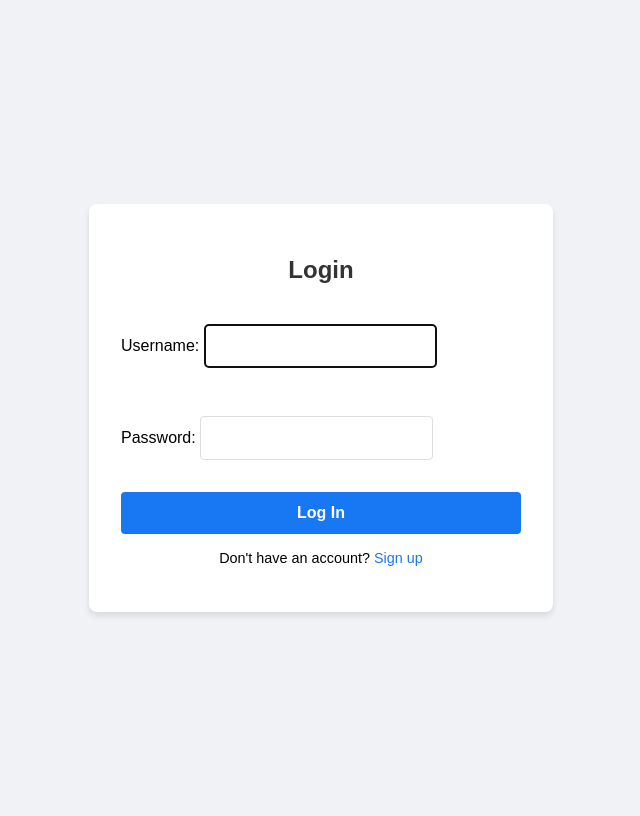
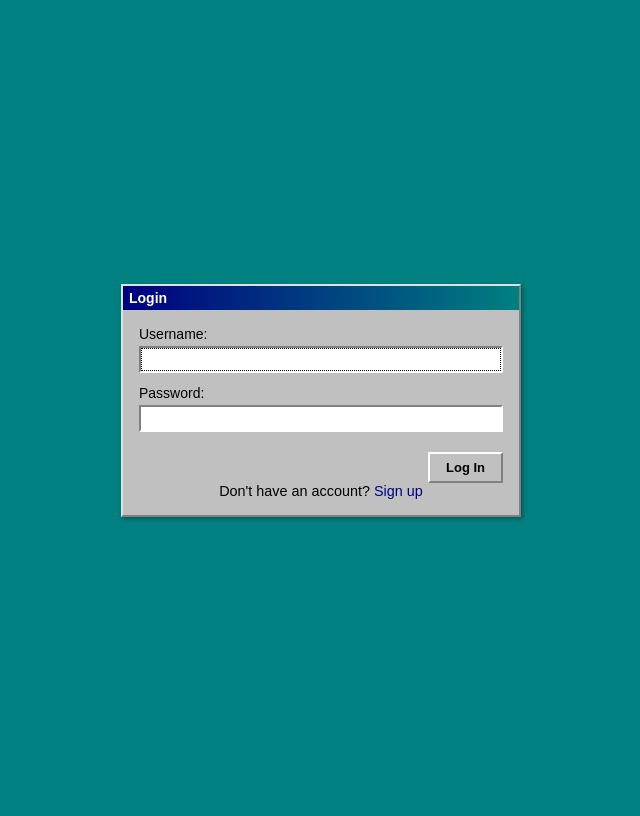
Before and after one commit to PSYEONE/web-auction-app, a Django app: page /login/ in a window 1280 px wide. Shown: the whole page, without its empty margins (319-959 px from the left). After the commit the page ends 520 px from the top, so only its background shows below. Run offline with Django 3.2, Linux system fonts and the light colour scheme.

Commit message:
made login and signup same style

```diff
--- a/api/templates/api/login.html
+++ b/api/templates/api/login.html
@@ -5,35 +5,150 @@
     <meta name="viewport" content="width=device-width, initial-scale=1.0">
     <title>Login</title>
     <style>
-        body { font-family: sans-serif; display: flex; justify-content: center; align-items: center; height: 100vh; background-color: #f0f2f5; }
-        .container { background: white; padding: 2rem; border-radius: 8px; box-shadow: 0 4px 6px rgba(0,0,0,0.1); width: 100%; max-width: 400px; }
-        h2 { text-align: center; margin-bottom: 1.5rem; color: #333; }
-        form { display: flex; flex-direction: column; gap: 1rem; }
-        input { padding: 0.75rem; border: 1px solid #ddd; border-radius: 4px; font-size: 1rem; }
-        button { padding: 0.75rem; background-color: #1877f2; color: white; border: none; border-radius: 4px; cursor: pointer; font-size: 1rem; font-weight: bold; }
-        button:hover { background-color: #166fe5; }
-        .links { margin-top: 1rem; text-align: center; font-size: 0.9rem; }
-        a { color: #1877f2; text-decoration: none; }
-        a:hover { text-decoration: underline; }
-        .error { color: red; font-size: 0.875rem; margin-bottom: 1rem; }
+        @import url('https://fonts.googleapis.com/css2?family=Press+Start+2P&display=swap');
+
+        :root {
+            /* Windows 95 Colors */
+            --win-gray: #c0c0c0;
+            --win-dark-gray: #808080;
+            --win-light-gray: #dfdfdf;
+            --win-blue: #000080;
+            --win-teal: #008080;
+            --win-highlight: #0000ff;
+            --win-black: #000000;
+            --win-white: #ffffff;
+        }
+
+        * {
+            margin: 0;
+            padding: 0;
+            box-sizing: border-box;
+        }
+
+        body {
+            font-family: 'MS Sans Serif', Arial, sans-serif;
+            background-color: var(--win-teal);
+            display: flex;
+            justify-content: center;
+            align-items: center;
+            height: 100vh;
+            image-rendering: pixelated;
+        }
+
+        .window {
+            background: var(--win-gray);
+            border: 2px solid;
+            border-color: var(--win-light-gray) var(--win-dark-gray) var(--win-dark-gray) var(--win-light-gray);
+            box-shadow: 2px 2px 4px rgba(0, 0, 0, 0.3);
+            width: 90%;
+            max-width: 400px;
+        }
+
+        .window-title {
+            background: linear-gradient(to right, var(--win-blue), var(--win-teal));
+            color: var(--win-white);
+            padding: 4px 6px;
+            font-weight: bold;
+            display: flex;
+            align-items: center;
+            justify-content: space-between;
+            font-size: 14px;
+        }
+
+        .window-body {
+            padding: 16px;
+        }
+
+        form p {
+            margin-bottom: 12px;
+        }
+
+        label {
+            display: block;
+            margin-bottom: 4px;
+            font-size: 14px;
+        }
+
+        input {
+            background: var(--win-white);
+            border: 2px solid;
+            border-color: var(--win-dark-gray) var(--win-white) var(--win-white) var(--win-dark-gray);
+            padding: 4px 6px;
+            font-family: inherit;
+            font-size: 13px;
+            width: 100%;
+        }
+
+        input:focus {
+            outline: 1px dotted var(--win-black);
+            outline-offset: -3px;
+        }
+
+        button {
+            background: var(--win-gray);
+            border: 2px solid;
+            border-color: var(--win-white) var(--win-dark-gray) var(--win-dark-gray) var(--win-white);
+            padding: 6px 16px;
+            font-family: inherit;
+            font-size: 13px;
+            cursor: pointer;
+            color: var(--win-black);
+            font-weight: bold;
+            margin-top: 8px;
+            float: right;
+        }
+
+        button:active {
+            border-color: var(--win-dark-gray) var(--win-white) var(--win-white) var(--win-dark-gray);
+            padding: 7px 15px 5px 17px;
+        }
+
+        .links {
+            margin-top: 3rem;
+            text-align: center;
+            font-size: 0.9rem;
+            clear: both;
+        }
+
+        a {
+            color: var(--win-blue);
+            text-decoration: none;
+        }
+
+        a:hover {
+            text-decoration: underline;
+        }
+
+        .errorlist {
+            color: red;
+            list-style: none;
+            margin-bottom: 12px;
+            font-size: 13px;
+        }
+
+        .helptext {
+            font-size: 0.75rem;
+            color: #444;
+            display: block;
+            margin-top: 4px;
+        }
     </style>
 </head>
 <body>
-    <div class="container">
-        <h2>Login</h2>
+    <div class="window">
+        <div class="window-title">
+            <span>Login</span>
+        </div>
+        <div class="window-body">
             <form method="post">
                 {% csrf_token %}
-            {% if form.errors %}
-                <div class="error">Invalid username or password.</div>
-            {% endif %}
-
                 {{ form.as_p }}
-
                 <button type="submit">Log In</button>
             </form>
             <div class="links">
                 <p>Don't have an account? <a href="{% url 'signup' %}">Sign up</a></p>
             </div>
         </div>
+    </div>
 </body>
 </html>
```
Also changed, not shown: api/templates/api/signup.html (+135 -16 lines). Lines whose indentation alone changed are shown as unchanged.
